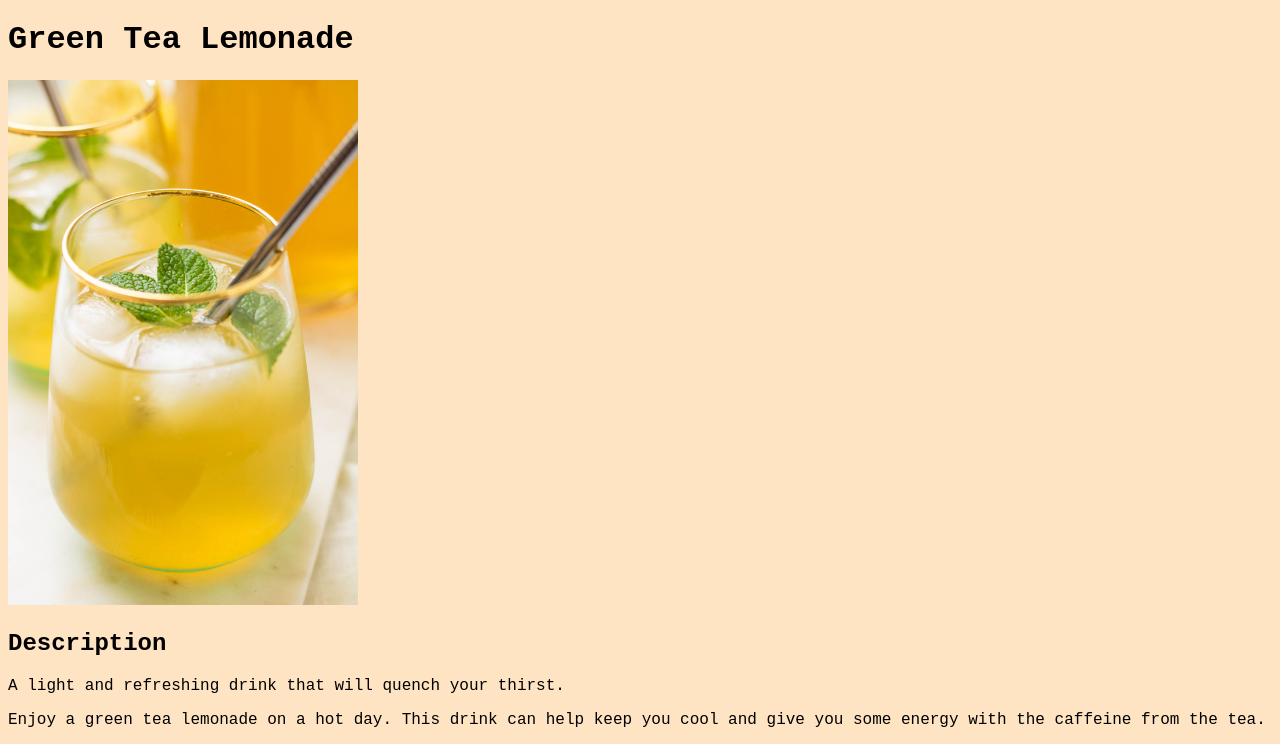
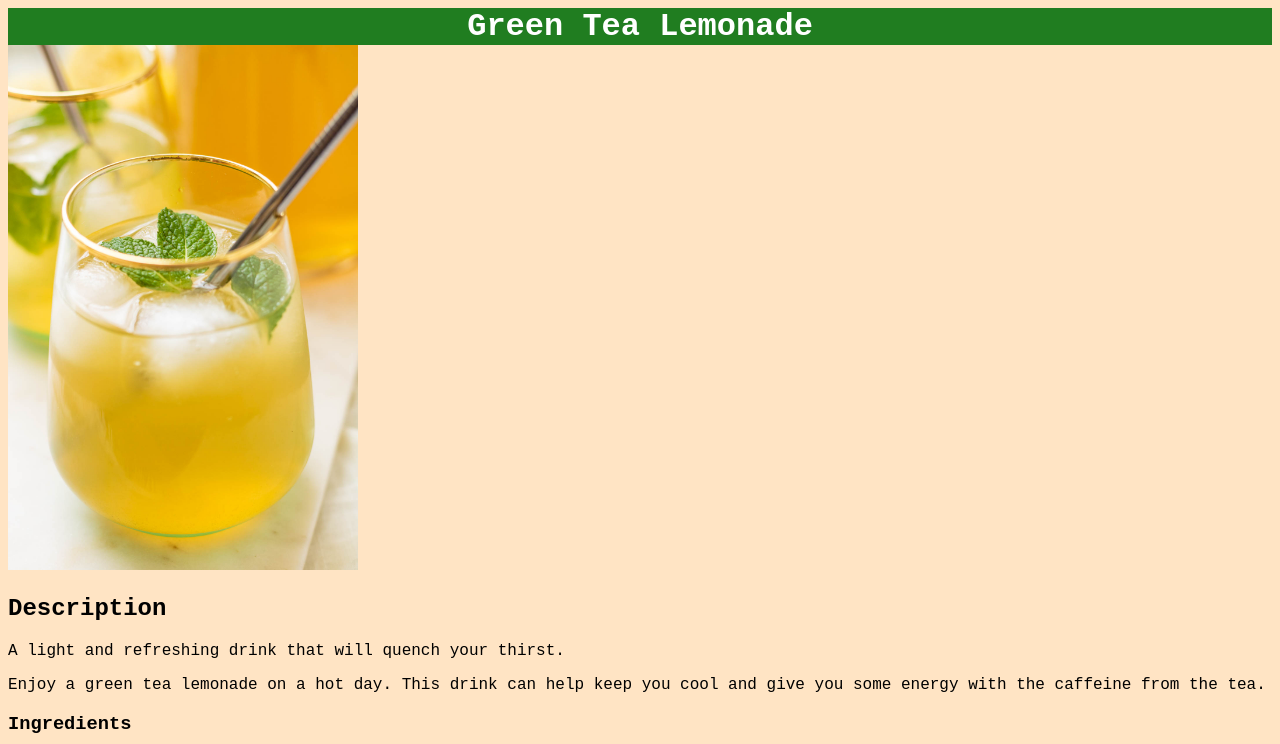
Before and after one commit to Kristine111/odin-recipes, a plain HTML site: page recipes/greentealemonade.html in a window 1280 px wide. Shown: the top 744 px of the page. Drawn offline with Linux system fonts and the light colour scheme.

Commit message:
literally dont remember modifying anything important, just commiting to commiting/pushing for this time

```diff
--- a/recipes/greentealemonade.html
+++ b/recipes/greentealemonade.html
@@ -8,7 +8,7 @@
     </head>
 
     <body>
-        <h1>Green Tea Lemonade</h1>
+        <div>Green Tea Lemonade</div>
         <img class="image" src="../images/teaimg.jpg" alt="glass of green tea lemonade with mint leaves and straw">
 
         <h2>Description</h2>
```
Also changed, not shown: recipes/stovetoppopcorn.html (+1 -1 lines).
